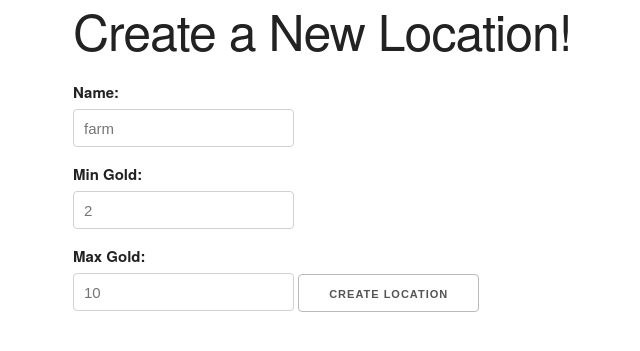
After one commit to Python-November-2018/wes_harper, a Flask app: page /locations/new in a window 1280 px wide. The commit adds this page. Shown: the top 351 px of the page, without its empty margins (87-727 px from the left). Run offline with Flask 2, Linux system fonts and the light colour scheme.

Commit message:
finished ninja gold

```diff
--- /dev/null
+++ b/00-lecture/python1/week3/day2/helpers.py
@@ -0,0 +1,77 @@
+from mysqlconnection import connectToMySQL
+import random
+
+SCHEMA = 'november_ninja_gold'
+
+def create_activity(user_id, location_id, gold):
+  db = connectToMySQL(SCHEMA)
+  query = 'INSERT INTO activities (user_id, location_id, gold_amount, created_at, updated_at) VALUES (%(user)s, %(location)s, %(gold_amount)s, NOW(), NOW());'
+  data = {
+    'user': user_id,
+    'location': location_id,
+    'gold_amount': gold
+  }
+  db.query_db(query, data)
+
+def calculate_gold(location_id):
+  db = connectToMySQL(SCHEMA)
+  query = 'SELECT min_gold, max_gold FROM locations WHERE id = %(id)s;'
+  data = {
+    'id': location_id
+  }
+  location_list = db.query_db(query, data)
+  location = location_list[0]
+  gold = random.randint(location['min_gold'], location['max_gold'])
+  return gold
+
+def get_current_gold(user_id):
+  db = connectToMySQL(SCHEMA)
+  query = 'SELECT gold FROM users WHERE id = %(user)s;'
+  data = {
+    'user': user_id
+  }
+  user_list = db.query_db(query, data)
+  user = user_list[0]
+  current_gold = user['gold']
+  return current_gold
+
+def update_user_gold(user_id, gold):
+  db = connectToMySQL(SCHEMA)
+  query = 'UPDATE users SET gold = %(gold_amount)s WHERE id = %(user)s;'
+  data = {
+    'gold_amount': gold,
+    'user': user_id
+  }
+  db.query_db(query, data)
+
+def validate_location(form):
+  errors = []
+
+  if len(form['name']) < 1:
+    errors.append("Location must have a name")
+
+  try:
+    min_gold = int(form['min_gold'])
+  except:
+    errors.append('Min Gold must be an integer')
+
+  try:
+    max_gold = int(form['max_gold'])
+  except:
+    errors.append('Max Gold must be an integer')
+
+  if not errors:
+    if min_gold > max_gold:
+      errors.append("Max Gold must be greater than Min Gold")
+
+  return errors
+
+def create_location(form):
+  db = connectToMySQL(SCHEMA)
+  query = 'INSERT INTO locations (name, min_gold, max_gold, created_at, updated_at) VALUES (%(name)s, %(min_gold)s, %(max_gold)s, NOW(), NOW());'
+  data = {
+    'name': form['name'],
+    'min_gold': int(form['min_gold']),
+    'max_gold': int(form['max_gold']),
+  }
+  db.query_db(query, data)
--- a/00-lecture/python1/week3/day2/server.py
+++ b/00-lecture/python1/week3/day2/server.py
@@ -1,6 +1,7 @@
 from flask import Flask, render_template, redirect, session, request, flash
 from flask_bcrypt import Bcrypt
 from mysqlconnection import connectToMySQL
+import helpers
 import re
 
 EMAIL_REGEX = re.compile(r'^[a-zA-Z0-9.+_-]+@[a-zA-Z0-9._-]+\.[a-zA-Z]+$')
@@ -20,7 +21,7 @@ def index():
   location_list = db.query_db(query)
 
   db = connectToMySQL(SCHEMA)
-  query = 'SELECT gold_amount, locations.name AS location FROM activities JOIN locations ON activities.location_id = locations.id WHERE activities.user_id = %(user_id)s;'
+  query = 'SELECT gold_amount, locations.name AS location FROM activities JOIN locations ON activities.location_id = locations.id WHERE activities.user_id = %(user_id)s ORDER BY activities.created_at DESC;'
   data = {
     'user_id': session['user_id']
   }
@@ -32,11 +33,18 @@ def index():
     'user_id': session['user_id']
   }
   user_list = db.query_db(query, data)
-  print("*" * 80)
-  print(user_list)
   total_gold = user_list[0]['gold']
 
   return render_template('index.html', locations=location_list, activities=activity_list, gold=total_gold)
+
+@app.route('/process', methods=['POST'])
+def process():
+  gold = helpers.calculate_gold(request.form['location'])
+  helpers.create_activity(session['user_id'], request.form['location'], gold)
+  user_gold = helpers.get_current_gold(session['user_id'])
+  updated_gold = user_gold + gold
+  helpers.update_user_gold(session['user_id'], updated_gold)
+  return redirect('/')
 
 @app.route('/users/new')
 def login_page():
@@ -127,6 +135,21 @@ def login():
   return redirect('/')
   # if they match, set user_id into session and redirect to index
 
+@app.route('/locations/new')
+def new_location():
+  return render_template('new_location.html')
+
+@app.route('/locations/create', methods=['POST'])
+def create_location():
+  errors = helpers.validate_location(request.form)
+  if errors:
+    for error in errors:
+      flash(error)
+    return redirect('/locations/new')
+
+  helpers.create_location(request.form)
+  return redirect('/')
+
 @app.route('/logout')
 def logout():
   session.clear()
--- a/00-lecture/python1/week3/day2/static/css/style.css
+++ b/00-lecture/python1/week3/day2/static/css/style.css
@@ -19,6 +19,8 @@
 
 .activity-list {
   border: 1px solid black;
+  overflow-y: auto;
+  height: 200px;
 }
 
 .green {
--- a/00-lecture/python1/week3/day2/templates/index.html
+++ b/00-lecture/python1/week3/day2/templates/index.html
@@ -14,6 +14,7 @@
 <body>
   <div class="container">
     <h1>Ninja Gold</h1>
+    <a href="/locations/new" class="button">Create Location</a>
     <a href="/logout" class="button">Logout</a>
     <div class="gold">
       <p>Your Gold: <span>{{ gold }}</span></p>
--- /dev/null
+++ b/00-lecture/python1/week3/day2/templates/new_location.html
@@ -0,0 +1,36 @@
+<!DOCTYPE html>
+<html lang="en">
+<head>
+  <meta charset="UTF-8">
+  <meta name="viewport" content="width=device-width, initial-scale=1.0">
+  <meta http-equiv="X-UA-Compatible" content="ie=edge">
+  <link rel="stylesheet" type="text/css"
+   href="https://cdnjs.cloudflare.com/ajax/libs/normalize/7.0.0/normalize.min.css">
+  <link rel="stylesheet" type="text/css"
+   href="https://cdnjs.cloudflare.com/ajax/libs/skeleton/2.0.4/skeleton.min.css">
+  <title>New Location</title>
+</head>
+<body>
+  <div class="container">
+    <h1>Create a New Location!</h1>
+    {% with messages = get_flashed_messages() %}
+      {% if messages %}
+        <ul class="errors">
+          {% for message in messages %}
+            <li class="error">{{ message }}</li>
+          {% endfor %}
+        </ul>
+      {% endif %}
+    {% endwith %}
+    <form action="/locations/create" method="post">
+      <label for="name">Name:</label>
+      <input type="text" name="name" placeholder="farm">
+      <label for="min_gold">Min Gold:</label>
+      <input type="number" name="min_gold" placeholder="2">
+      <label for="max_gold">Max Gold:</label>
+      <input type="number" name="max_gold" placeholder="10">
+      <input type="submit" value="Create Location">
+    </form>
+  </div>
+</body>
+</html>
```
